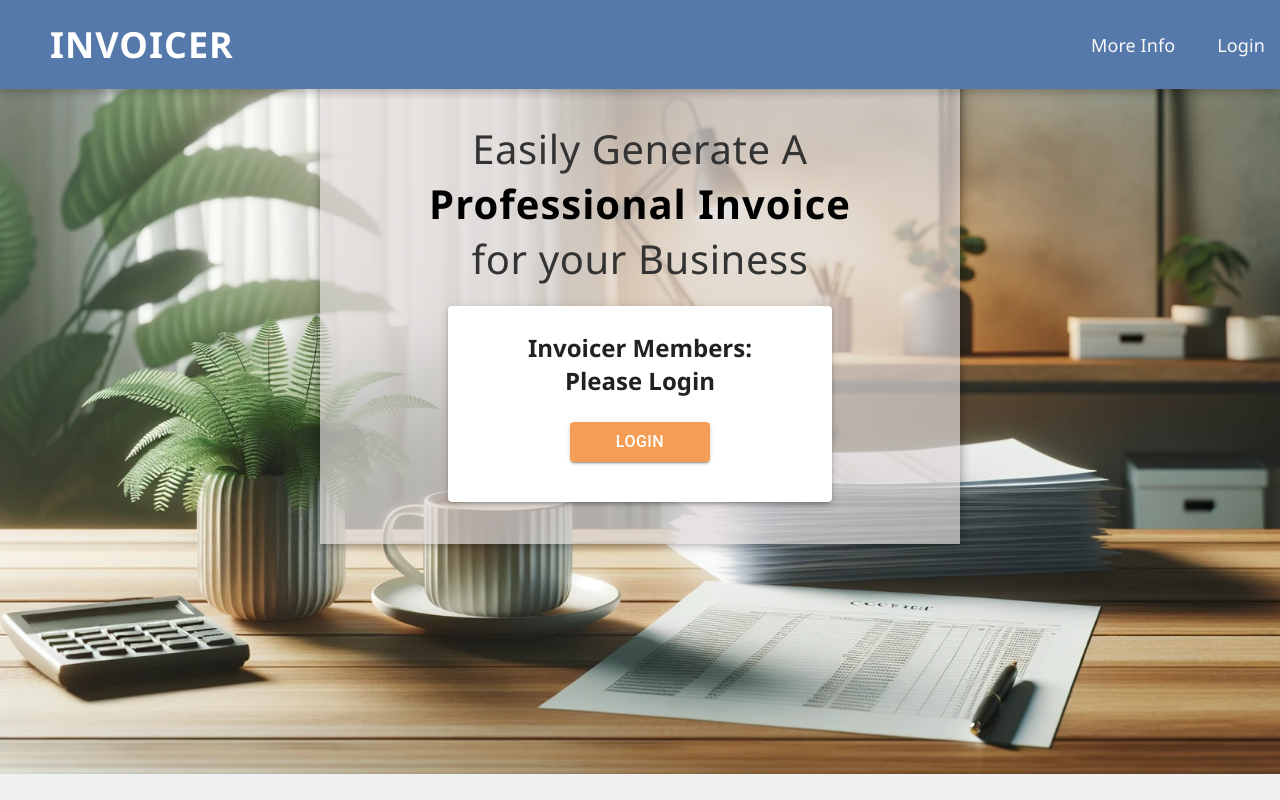
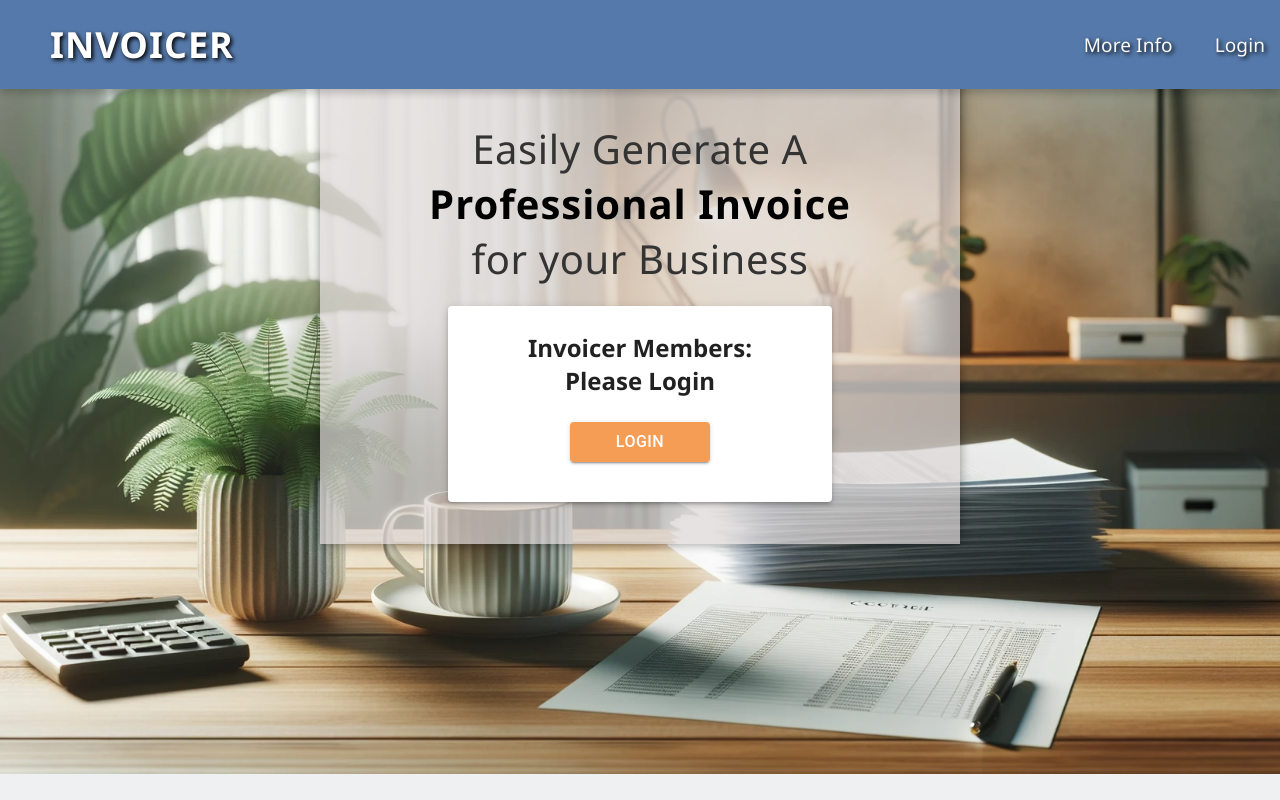
Before and after one commit to AlyssaNichols/invoicer-solo-project-EDA, a React (Create React App) app: page /customers#/home in a window 1280 px wide. Shown: the top 800 px of the page. Built offline with nearby package versions, Linux system fonts and the light colour scheme; no server answers.

Commit message:
made nav bar font a little bigger and added a text shadow

```diff
--- a/src/components/Nav/Nav.css
+++ b/src/components/Nav/Nav.css
@@ -2,6 +2,7 @@
   background-color: #3A486A;
   color: black;
   font-size: 18px;
+  text-shadow: 2px 2px 4px rgb(1, 1, 1);
   box-shadow: 0 4px 6px rgba(0, 0, 0, 0.1);
   position: fixed;
   width: 100%;
@@ -23,7 +24,7 @@
 }
 
 .nav ul li {
-  font-size: 18px;
+  font-size: 19px;
   margin: 0 6px;
   padding: 10px 15px;
   letter-spacing: .1px;
@@ -43,7 +44,7 @@
 .nav ul li a:hover {
   color: rgb(255, 255, 255);
   transform: scale(1.1);
-  text-shadow: 0 0 10px #000000;
+  text-shadow: 0 1px 10px #000000;
 }
 
 /* Add a cool hover effect for the navbar */
@@ -79,13 +80,14 @@
   border: none;
   cursor: pointer;
   text-decoration: none;
-  font-size: 18px;
+  font-size: 19px;
   padding: 10px 15px;
   margin-left: -18px;
+  text-shadow: 2px 2px 4px rgb(1, 1, 1);
 }
 .navLink.logout-button:hover {
   color: #f70505;
   background: none;
   transform: scale(1.1);
-  text-shadow: 0 0 10px rgb(255, 255, 255);
+  text-shadow: 0 2px 10px rgb(255, 255, 255);
 }
```
